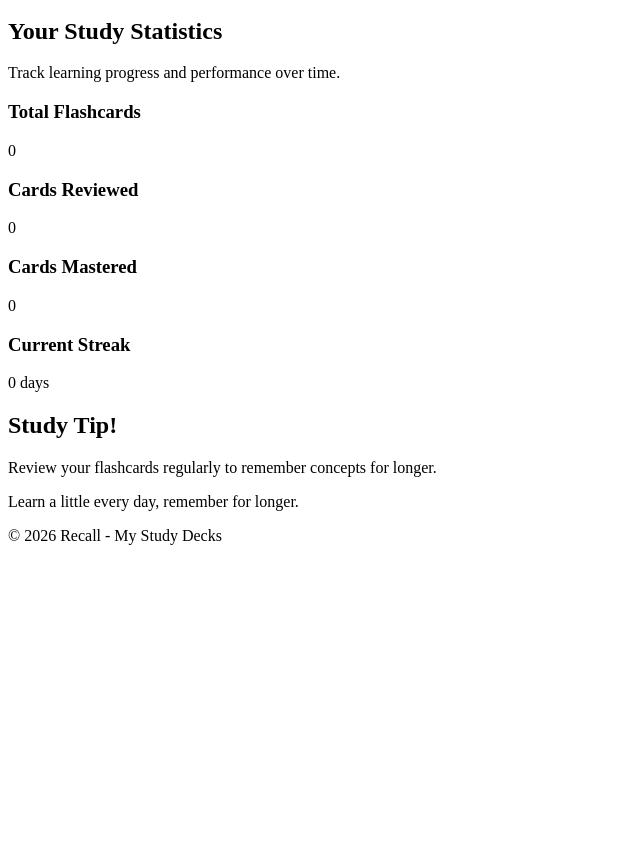
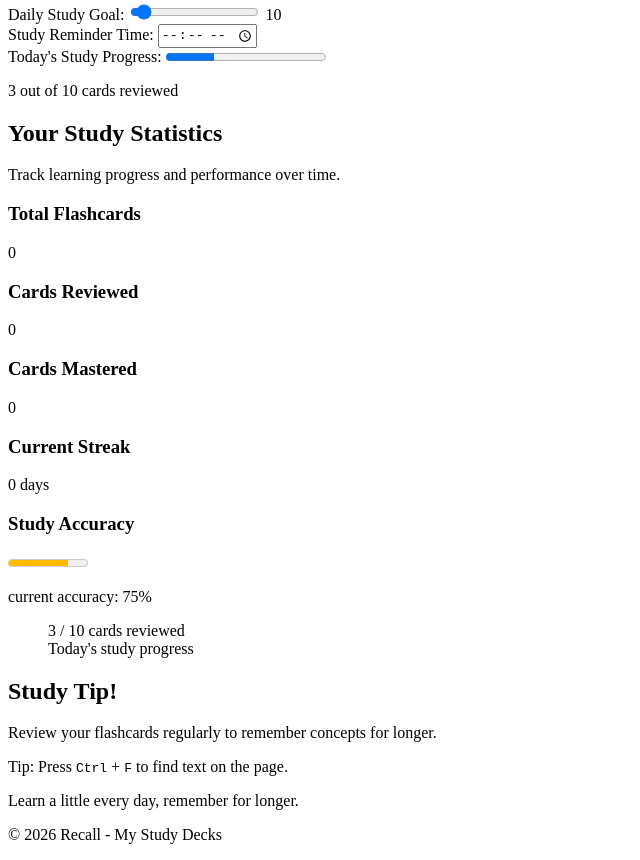
Before and after one commit to Anushka-Singh02102002/recall-study-studio, a plain HTML site: page index.html in a window 1280 px wide. Shown: the part 1111-1971 px from the top of the page, without its empty margins (0-640 px from the left). Before the commit the page ends 1672 px from the top, so only its background shows below. Drawn offline with Linux system fonts and the light colour scheme.

Commit message:
Add study section and form structure

```diff
--- a/index.html
+++ b/index.html
@@ -6,6 +6,7 @@
     <title>Recall - My Study Decks</title>
 </head>
 <body>
+    <a href="#main-content">Skip to main content</a>
     <header>
         <h1>Recall</h1>
         <p>Spaced-Repetition Study Studio</p>
@@ -15,7 +16,8 @@
     <a href="#/settings">Settings</a>
     </nav>
 </header>
-<main>
+<main id="main-content">
+<p id="status-message" aria-live="polite"></p>
     <section id="decks">
         <h2>Your Study Decks</h2>
         <p>Pick a deck to study!!</p>
@@ -51,7 +53,7 @@
             </details>
             </article>
      </section>
-     <form id="flashcard-form">
+     <form id="flashcard-form" autocomplete="off">
         <fieldset>
             <legend>Add a New Flashcard</legend>
             <div>
@@ -62,7 +64,9 @@
                 name="topic"
                 list="topic-suggestions"
                 placeholder="choose a topic"
+                minlength="2"
                 maxlength="100"
+                pattern="[A-Za-z ]+"
                 required
                 >
                 <datalist id="topic-suggestions">
@@ -88,7 +92,10 @@
             id="flashcard-question"
             name="question"
             placeholder="Enter your question"
+            minlength="3"
             maxlength="400"
+            autocomplete="off"
+
             required
         >
             </div>
@@ -99,6 +106,7 @@
         name="answer"
         placeholder="Enter your answer"
         rows="5"
+        minlength="5"
         maxlength="1000"
         required>
     </textarea>
@@ -119,8 +127,25 @@
             max="100"
             value="10"
         >
-            <output id="daily-goal-value">10</output>
+           <output id="daily-goal-value" for="daily-goal">10</output>
+        <div>
+            <label for="study-reminder">Study Reminder Time:</label>
+            <input
+                type="time"
+                id="study-reminder"
+                name="study-reminder"
+        >
+        </div>
+<div>
+    <label for="study-progress">Today's Study Progress:</label>
+    <progress
+     id="study-progress"
+     value="3"
+     max="10">
+    </progress>
+    <p>3 out of 10 cards reviewed</p>
 
+</div>
 </section>
 <section id="stats">
     <h2>Your Study Statistics</h2>
@@ -142,12 +167,58 @@
         <h3>Current Streak</h3>
         <p>0 days</p>
     </article>
+    <article>
+        <h3>Study Accuracy</h3>
+        <meter
+            id="study-accuracy"
+            min="0"
+            max="100"
+            low="40"
+            high="80"
+            value="75"
+            optimum="100"
+            ></meter>
+            <p>current accuracy: 75%</p>
+
+        </article>
+
+<figure>
+    <div role="img" aria-label="Study progress: 3 out of 10 flashcards reviewed">
+        3 / 10 cards reviewed
+    </div>
+    <figcaption>Today's study progress</figcaption>
+</figure>
+
 </section>
 <aside>
     <h2>Study Tip!</h2>
     <p>Review your flashcards regularly to remember concepts for longer.</p>
+
+<p>
+    Tip: Press <kbd>Ctrl</kbd> + <kbd>F</kbd>
+    to find text on the page.
+</p>
+
 </aside>
+<dialog id="help-dialog" >
+    <h2>Study Help</h2>
+    <p>Need help getting started? Choose a deck, review your flashcards, and track your learning progress every day.</p>
+    <form method="dialog">
+        <button type="submit">Close</button>
+    </form>
+</dialog>
     </main>
+
+<template id="flashcard-template">
+    <article class="flashcard">
+        <h3 class="flashcard-question"></h3>
+        <details>
+            <summary>Show Answer</summary>
+            <p class="flashcard-answer"></p>
+        </details>
+    </article>
+</template>
+
 <footer>
     <p>Learn a little every day, remember for longer.</p>
     <p>&copy; 2026 Recall - My Study Decks</p>
```
